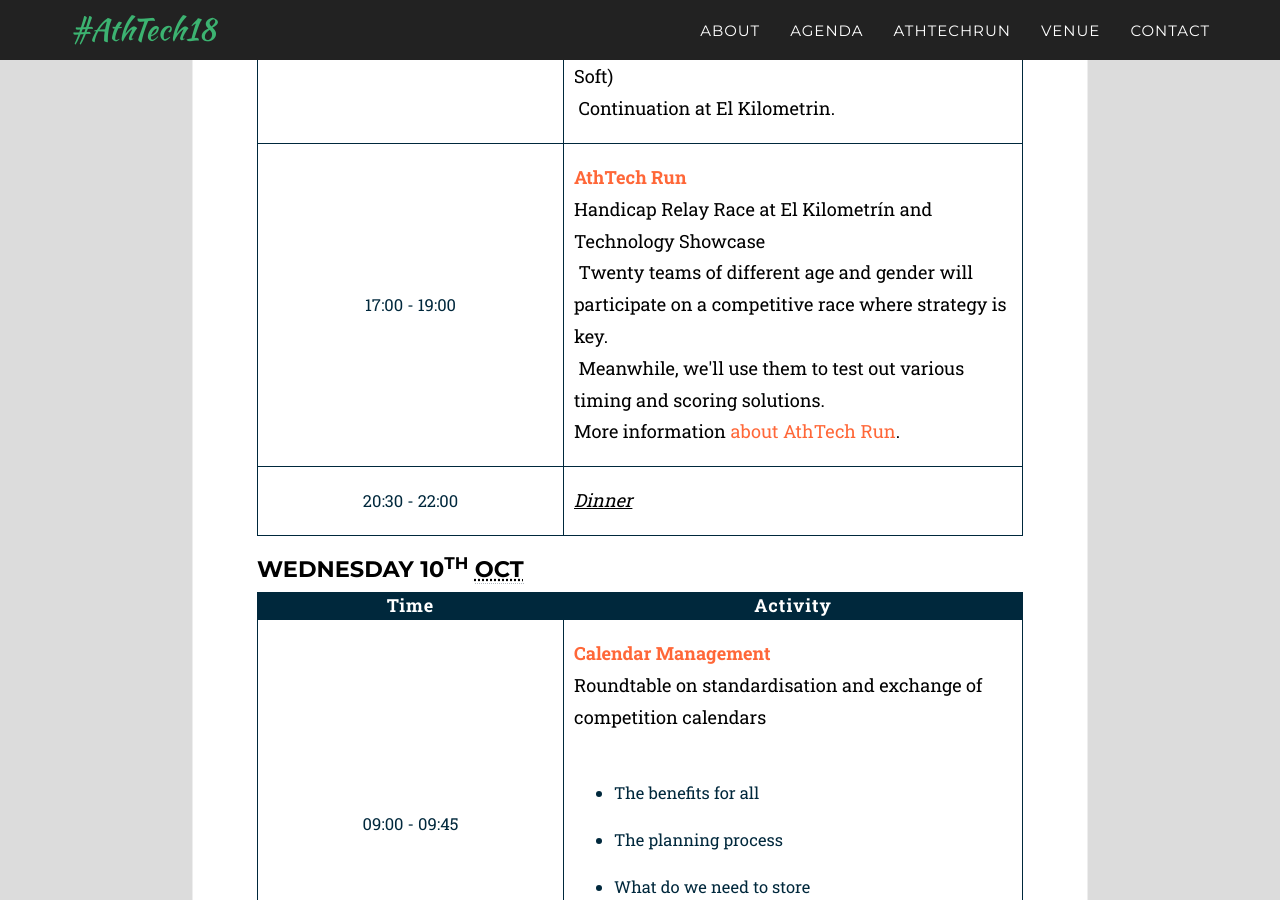
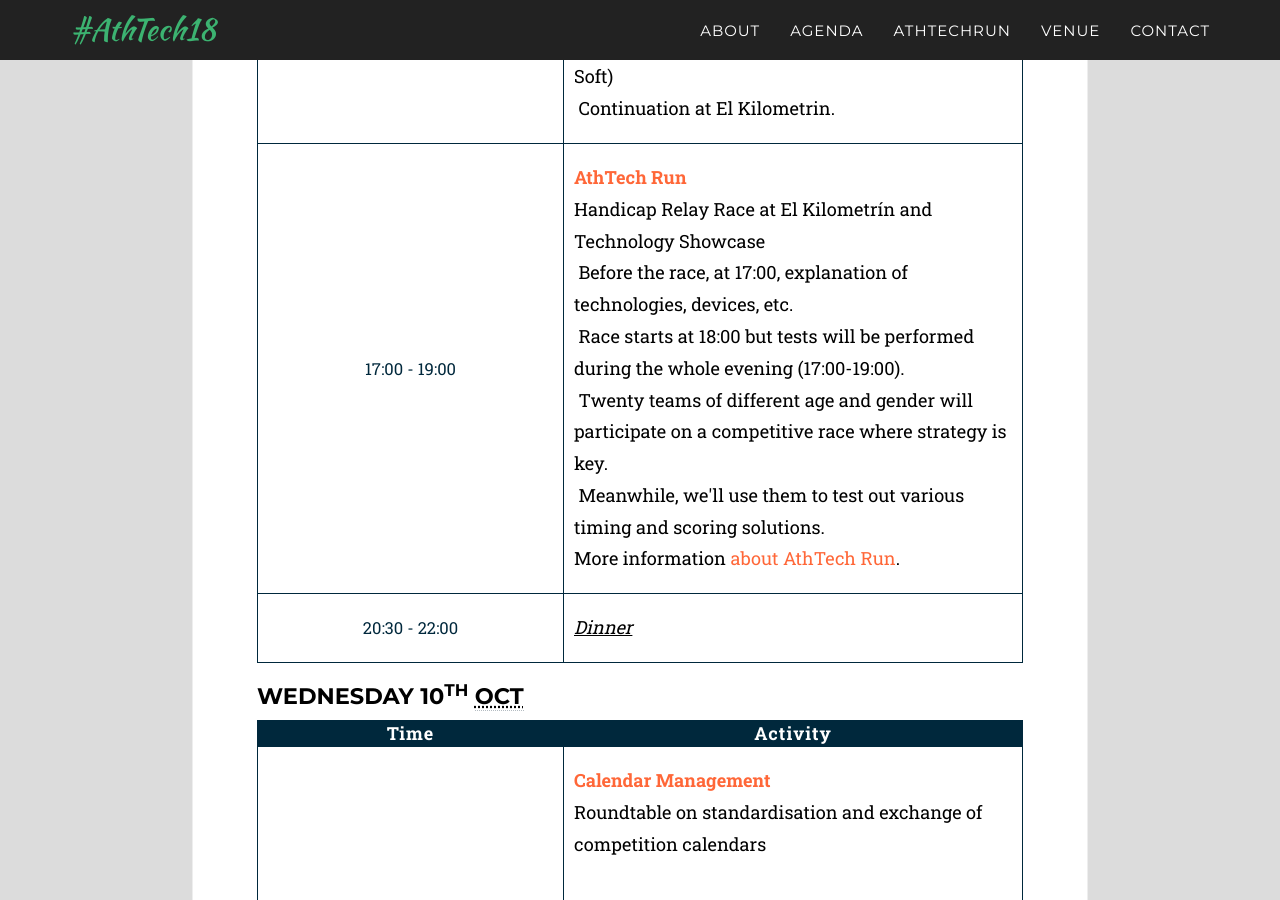
Before and after one commit to openath/athtech, a Jekyll site: the page built from _2018_pages/agenda.html, in a window 1280 px wide and 900 px high, scrolled down 2911 px. Built offline with Jekyll 4.4.1, drawn with Linux system fonts in a browser that asks for light colours; some web fonts are replaced.

Commit message:
agenda updated

```diff
--- a/_data/twenty_18/agendas_1.yml
+++ b/_data/twenty_18/agendas_1.yml
@@ -70,6 +70,8 @@
 
 - time: 17:00 - 19:00
   info: "<p><b>AthTech Run</b><br>Handicap Relay Race at El Kilometrín and Technology Showcase<br>
+    Before the race, at 17:00, explanation of technologies, devices, etc.<br>
+    Race starts at 18:00 but tests will be performed during the whole evening (17:00-19:00).<br>
     Twenty teams of different age and gender will participate on a competitive race where strategy is key.<br>
     Meanwhile, we'll use them to test out various timing and scoring solutions.<br>More information <a href='/run'>about AthTech Run</a>.</p>"
 
```
